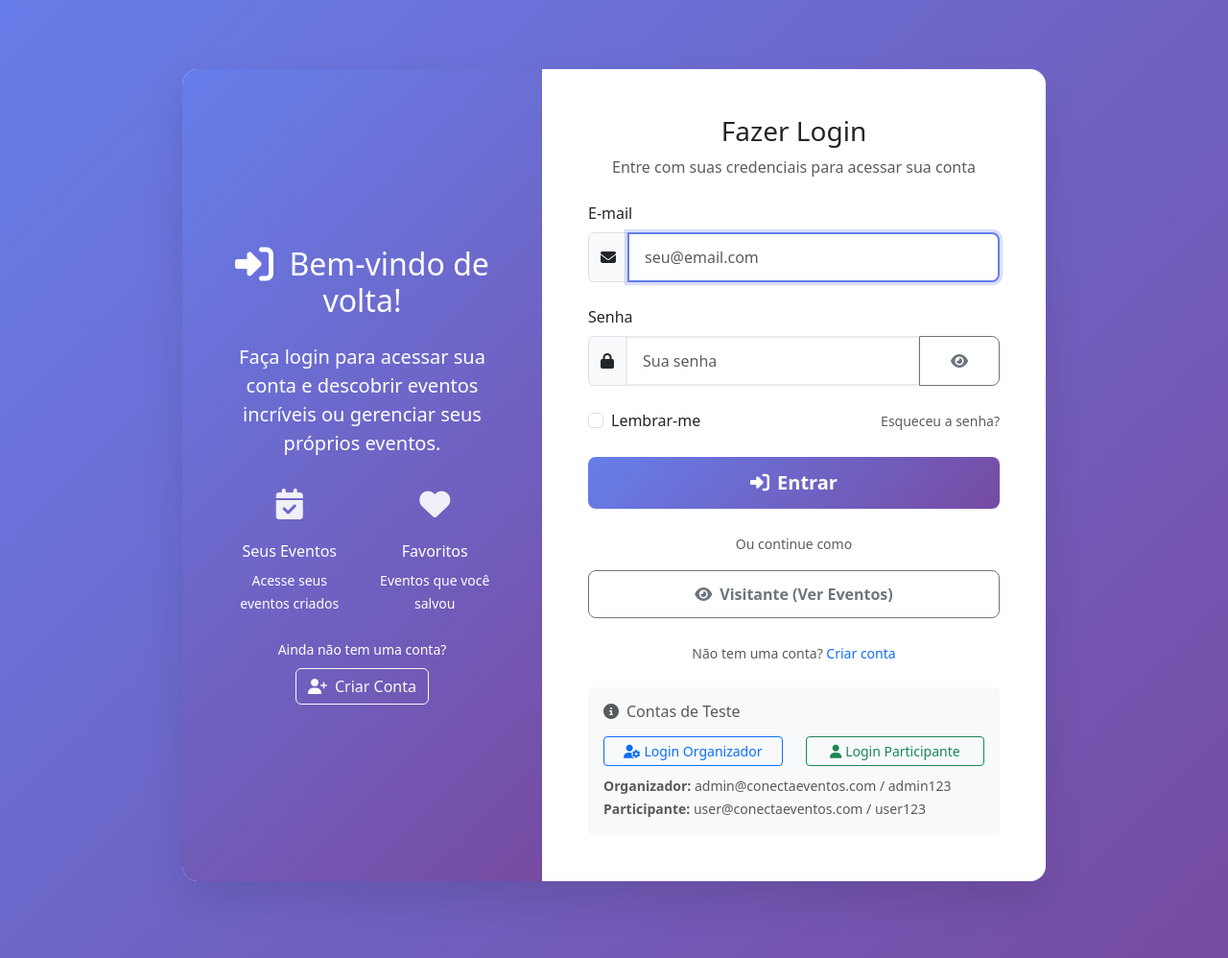
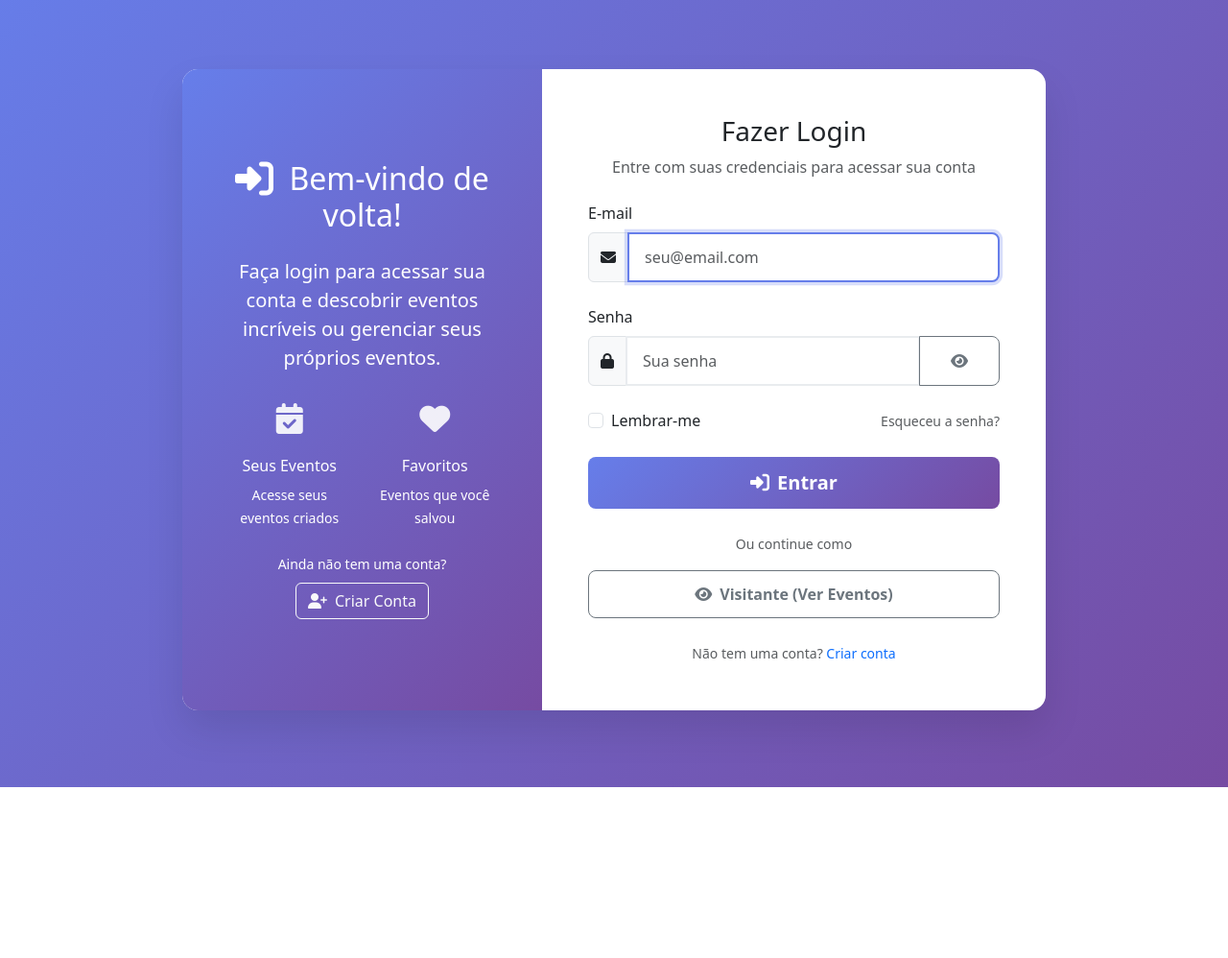
Before and after one commit to J0tav3/conecta-eventos, a PHP site: page /views/auth/login.php in a window 1280 px wide. Shown: the part 56-1054 px from the top of the page at 96% size. After the commit the page ends 876 px from the top, so only its background shows below. Run offline with PHP 8.4, Linux system fonts and the light colour scheme.

Commit message:
login edit

```diff
--- a/views/auth/login.php
+++ b/views/auth/login.php
@@ -1,6 +1,6 @@
 <?php
 // ==========================================
-// PÁGINA DE LOGIN - VERSÃO CORRIGIDA
+// PÁGINA DE LOGIN - VERSÃO SEM CONTAS DEMO
 // Local: views/auth/login.php
 // ==========================================
 
@@ -24,8 +24,9 @@ $title = "Login - Conecta Eventos";
 $error_message = '';
 $success_message = '';
 
-// URL base correta
-$homeUrl = '../../index.php';
+// URL base
+$baseUrl = 'https://conecta-eventos-production.up.railway.app';
+$homeUrl = $baseUrl . '/index.php';
 
 // Verificar se veio da página de registro
 if (isset($_GET['registered']) && $_GET['registered'] === '1') {
@@ -60,30 +61,7 @@ if ($_SERVER['REQUEST_METHOD'] === 'POST') {
                     $error_message = $result['message'];
                 }
             } else {
-                // Fallback - sistema simples
-                $demo_accounts = [
-                    'admin@conectaeventos.com' => ['senha' => 'admin123', 'tipo' => 'organizador', 'nome' => 'Administrador'],
-                    'user@conectaeventos.com' => ['senha' => 'user123', 'tipo' => 'participante', 'nome' => 'Usuário Demo']
-                ];
-
-                if (isset($demo_accounts[$email]) && $demo_accounts[$email]['senha'] === $senha) {
-                    // Login bem-sucedido
-                    $_SESSION['user_id'] = 1;
-                    $_SESSION['user_email'] = $email;
-                    $_SESSION['user_name'] = $demo_accounts[$email]['nome'];
-                    $_SESSION['user_type'] = $demo_accounts[$email]['tipo'];
-                    $_SESSION['logged_in'] = true;
-
-                    // Redirecionar baseado no tipo
-                    if ($demo_accounts[$email]['tipo'] === 'organizador') {
-                        header("Location: ../dashboard/organizer.php");
-                    } else {
-                        header("Location: ../dashboard/participant.php");
-                    }
-                    exit;
-                } else {
-                    $error_message = "Email ou senha incorretos.";
-                }
+                $error_message = "Sistema de autenticação não disponível. Tente novamente mais tarde.";
             }
         } catch (Exception $e) {
             error_log("Erro no login: " . $e->getMessage());
@@ -338,31 +316,6 @@ if ($_SERVER['REQUEST_METHOD'] === 'POST') {
                             </small>
                         </div>
                     </form>
-
-                    <!-- Demo Login -->
-                    <div class="mt-4 p-3 bg-light rounded">
-                        <h6 class="text-muted mb-3">
-                            <i class="fas fa-info-circle me-2"></i>Contas de Teste
-                        </h6>
-
-                        <div class="row">
-                            <div class="col-md-6 mb-2">
-                                <button type="button" class="btn btn-sm btn-outline-primary w-100" onclick="fillLogin('admin@conectaeventos.com', 'admin123')">
-                                    <i class="fas fa-user-cog me-1"></i>Login Organizador
-                                </button>
-                            </div>
-                            <div class="col-md-6 mb-2">
-                                <button type="button" class="btn btn-sm btn-outline-success w-100" onclick="fillLogin('user@conectaeventos.com', 'user123')">
-                                    <i class="fas fa-user me-1"></i>Login Participante
-                                </button>
-                            </div>
-                        </div>
-
-                        <small class="text-muted">
-                            <strong>Organizador:</strong> admin@conectaeventos.com / admin123<br>
-                            <strong>Participante:</strong> user@conectaeventos.com / user123
-                        </small>
-                    </div>
                 </div>
             </div>
         </div>
@@ -371,12 +324,6 @@ if ($_SERVER['REQUEST_METHOD'] === 'POST') {
     <script src="https://cdn.jsdelivr.net/npm/bootstrap@5.3.0/dist/js/bootstrap.bundle.min.js"></script>
 
     <script>
-        // Função para preencher login
-        function fillLogin(email, senha) {
-            document.getElementById('email').value = email;
-            document.getElementById('senha').value = senha;
-        }
-
         document.addEventListener('DOMContentLoaded', function() {
             // Toggle password visibility
             const togglePassword = document.getElementById('togglePassword');
```
